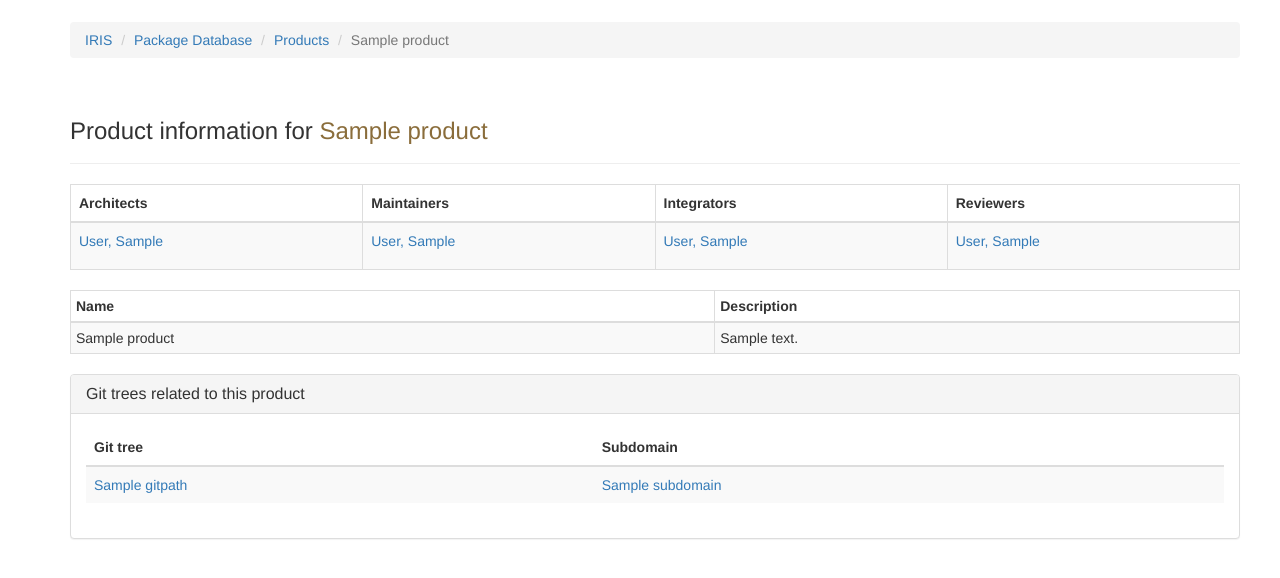
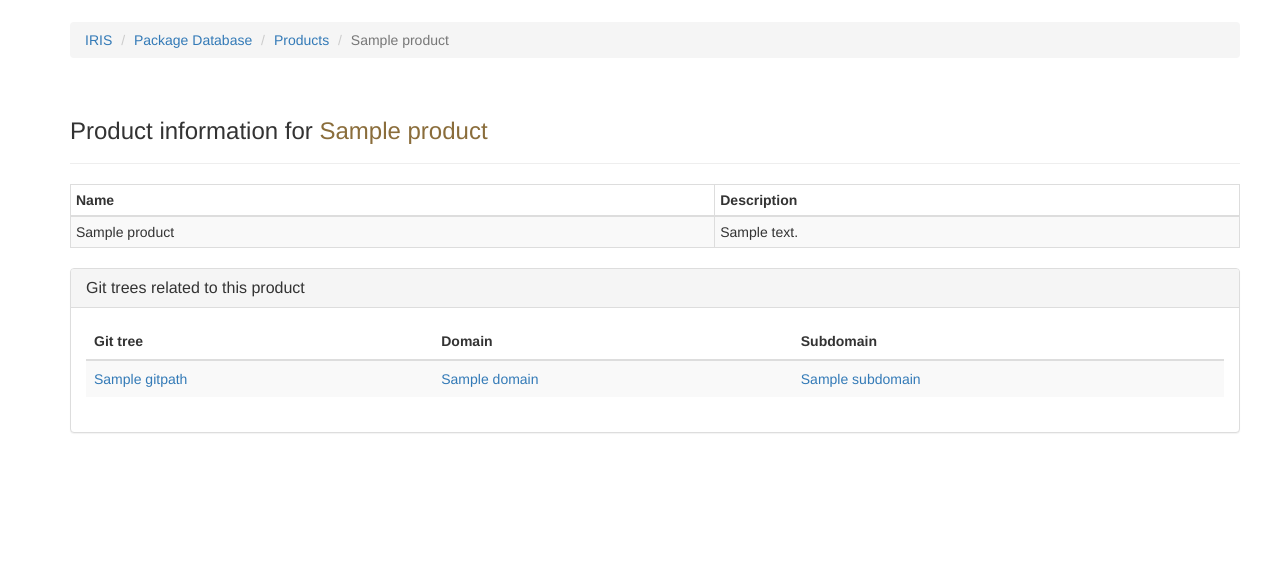
Before and after one commit to intel/iris-panel, a Django app: template iris/packagedb/templates/packagedb/read/single/product.html in a window 1280 px wide, after a click on "Git trees related to this product". Shown: the part 62-640 px from the top of the page. Run offline with Django 3.2, Linux system fonts and the light colour scheme; the template is opened without the code that fills it: most values are stand-ins (such as "Sample title", 1, 10 or a date in 2020); parts of the project's set-up code (start-up, migrations or seed data) failed here and were passed over; some libraries are stand-ins or nearby versions.

Commit message:
Modify Product view
Removing the Roles of Product.
Adding Domain name.

Change-Id: I00ec9d67b4eff5015f98526f876e7071a475c3fe
Signed-off-by: gaoxuesx <xuesongx.gao@intel.com>

```diff
--- a/iris/packagedb/templates/packagedb/read/single/product.html
+++ b/iris/packagedb/templates/packagedb/read/single/product.html
@@ -27,49 +27,6 @@
                 </span>
             </h3>
         </div>
-
-        <table class="table table-striped table-bordered">
-            <thead>
-                <tr>
-                    <th>Architects</th>
-                    <th>Maintainers</th>
-                    <th>Integrators</th>
-                    <th>Reviewers</th>
-                </tr>
-            </thead>
-            <tbody>
-            <tr>
-                <td>
-                    {% for architect in product.get_architects %}
-                    <a href="/users/{{ architect.id }}">
-                        <p>{{ architect.last_name }}, {{ architect.first_name }}</p>
-                    </a>
-                    {% endfor %}
-                </td>
-                <td>
-                    {% for maintainer in product.get_maintainers %}
-                    <a href="/users/{{ maintainer.id }}">
-                        <p>{{ maintainer.last_name }}, {{ maintainer.first_name }}</p>
-                    </a>
-                    {% endfor %}
-                </td>
-                <td>
-                    {% for integrator in product.get_integrators %}
-                    <a href="/users/{{ integrator.id }}">
-                        <p>{{ integrator.last_name }}, {{ integrator.first_name }}</p>
-                    </a>
-                    {% endfor %}
-                </td>
-                <td>
-                    {% for reviewer in product.get_reviewers %}
-                    <a href="/users/{{ reviewer.id }}">
-                        <p>{{ reviewer.last_name }}, {{ reviewer.first_name }}</p>
-                    </a>
-                    {% endfor %}
-                </td>
-            </tr>
-            </tbody>
-        </table>
 
         <table class="table gittree-info table-striped table-bordered table-hover table-condensed">
             <thead>
@@ -102,6 +59,7 @@
                         <thead>
                             <tr>
                                 <th>Git tree</th>
+                                <th>Domain</th>
                                 <th>Subdomain</th>
                             </tr>
                         </thead>
@@ -110,6 +68,7 @@
                         {% for gittree in product.gittrees.all %}
                             <tr>
                                 <td><a href="/app/packagedb/gittrees/{{ gittree.id }}">{{ gittree.gitpath }}</a></td>
+                                <td><a href="/app/packagedb/domains/{{ gittree.subdomain.domain.id }}">{{ gittree.subdomain.domain.name }}</a></td>
                                 <td><a href="/app/packagedb/subdomains/{{ gittree.subdomain.id }}">{{ gittree.subdomain.name }}</a></td>
                             </tr>
                         {% endfor %}
```
Also changed, not shown: iris/core/templates/core/user.html (+0 -29 lines).
